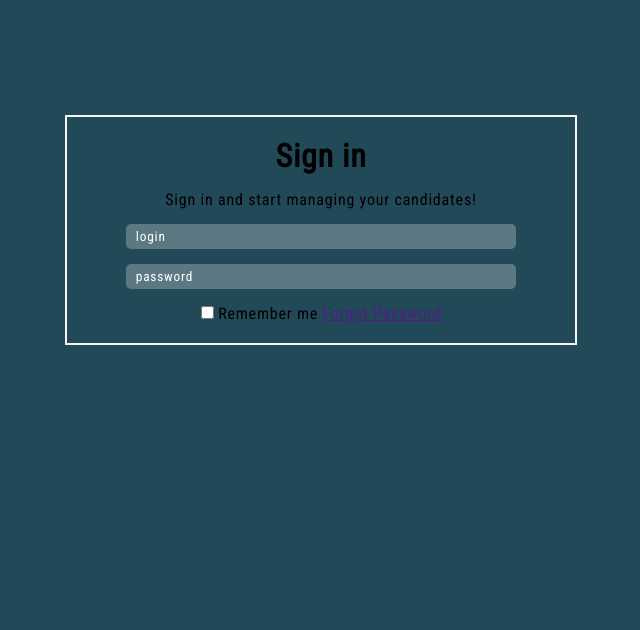
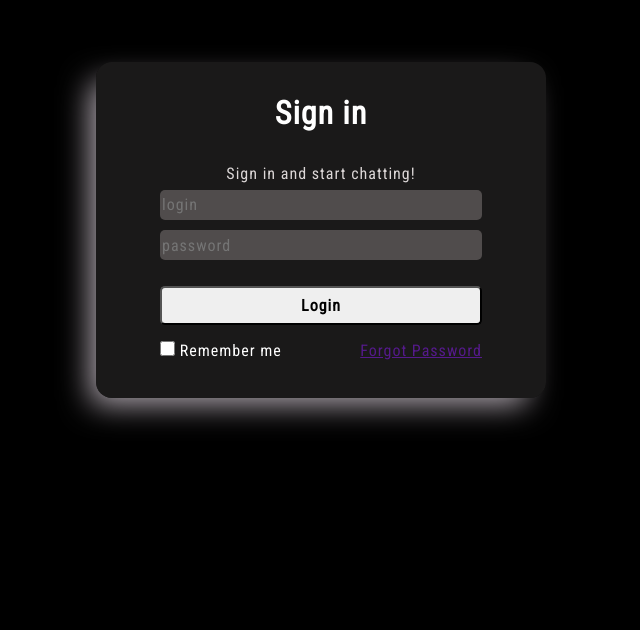
Before and after one commit to SwayambhuPrasad/WebChat_React_Firebase, a React (Create React App) app in the folder webchat_recat_firebase/: page / in a window 1280 px wide. Shown: the part 170-800 px from the top of the page, without its empty margins (319-959 px from the left). Built offline with nearby package versions, Linux system fonts and the light colour scheme.

Commit message:
Signin Page Changed

```diff
--- a/webchat_recat_firebase/src/Pages/RegisterPage.scss
+++ b/webchat_recat_firebase/src/Pages/RegisterPage.scss
@@ -3,7 +3,7 @@
     padding: 0;
     box-sizing: border-box;
     font-family: 'Roboto Condensed', sans-serif;
-    letter-spacing: 0.8px;
+    letter-spacing: 1px;
 }
 
 .registerPageBody {
@@ -16,7 +16,7 @@
 
     .container {
         width: 30%;
-        box-shadow: 0px 5px 95px -18px rgba(245, 242, 245, 1);
+        box-shadow:  -12px 13px 31px -7px rgba(181,172,181,1);
         background-color: rgba(53, 50, 50, 0.5);
         display: flex;
         flex-direction: column;
@@ -48,9 +48,6 @@
                 margin-bottom: 10px;
                 color: #fff;
                 background-color: rgb(80, 76, 76);
-
-
-
             }
 
             button {
--- a/webchat_recat_firebase/src/Pages/SigninPage.jsx
+++ b/webchat_recat_firebase/src/Pages/SigninPage.jsx
@@ -1,15 +1,16 @@
 import React from 'react'
-import "./pageStyle.css"
+import './SigninPage.scss'
 
 function SigninPage() {
     return (
         <div className='signInBackground'>
             <div className='signInContainer'>
                 <h1> Sign in</h1>
-                <p>Sign in and start managing your candidates!</p>
+                <p>Sign in and start chatting!</p>
                 <input type="email" placeholder='login' />
                 <input type="password" placeholder='password' />
-                <div>
+                <button>Login</button>
+                <div className='rememberMe'>
                     <input type="checkbox" id='loginCheckBox' />
                     <label htmlFor="loginCheckBox"> Remember me </label>
                     <a href=""> Forgot Password</a>
--- /dev/null
+++ b/webchat_recat_firebase/src/Pages/SigninPage.scss
@@ -0,0 +1,75 @@
+*{
+    margin: 0;
+    padding: 0;
+    box-sizing: border-box;
+    font-family: 'Roboto Condensed', sans-serif;
+    letter-spacing: 1px;
+}
+.signInBackground{
+    height: 100vh;
+    width: 100vw;
+    background-color: rgba(0, 0, 0, 1);
+    display: flex;
+    justify-content: center;
+    align-items: center;
+
+    .signInContainer{
+        width: 450px;
+        box-shadow:  -12px 13px 31px -7px rgba(181,172,181,1);
+        background-color: rgba(53, 50, 50, 0.5);
+        display: flex;
+        flex-direction: column;
+        border-radius: 1rem;
+        padding: 2rem 4rem;
+
+        h1 {
+            text-align: center;
+            color: #fff;
+            margin-bottom: 2rem;
+        }
+        p {
+            text-align: center;
+            color: rgb(220, 215, 215);
+            display: block;
+            margin-bottom: 7px;
+        }
+        input {
+            height: 1.9rem;
+            padding: 2px;
+            width: 100%;
+            font-size: 1rem;
+            border-radius: 5px;
+            border: none;
+            margin-bottom: 10px;
+            color: #fff;
+            background-color: rgb(80, 76, 76);
+        }
+        button {
+            display: block;
+            margin: 1rem 0;
+            border-radius: 5px;
+            width: 100%;
+            padding: 0.5rem;
+            font-size: 1rem;
+            font-weight: bold;
+        }
+       .rememberMe{
+        position: relative;
+        input{
+            height: 15px;
+            width: 15px;
+            padding: 5px;
+        }
+        label{
+            text-align: left;
+            color: #fff;
+        }
+        a{
+            right: 0px ;
+            position: absolute;
+            text-align: right;
+        }
+       }
+
+    }
+}
```
